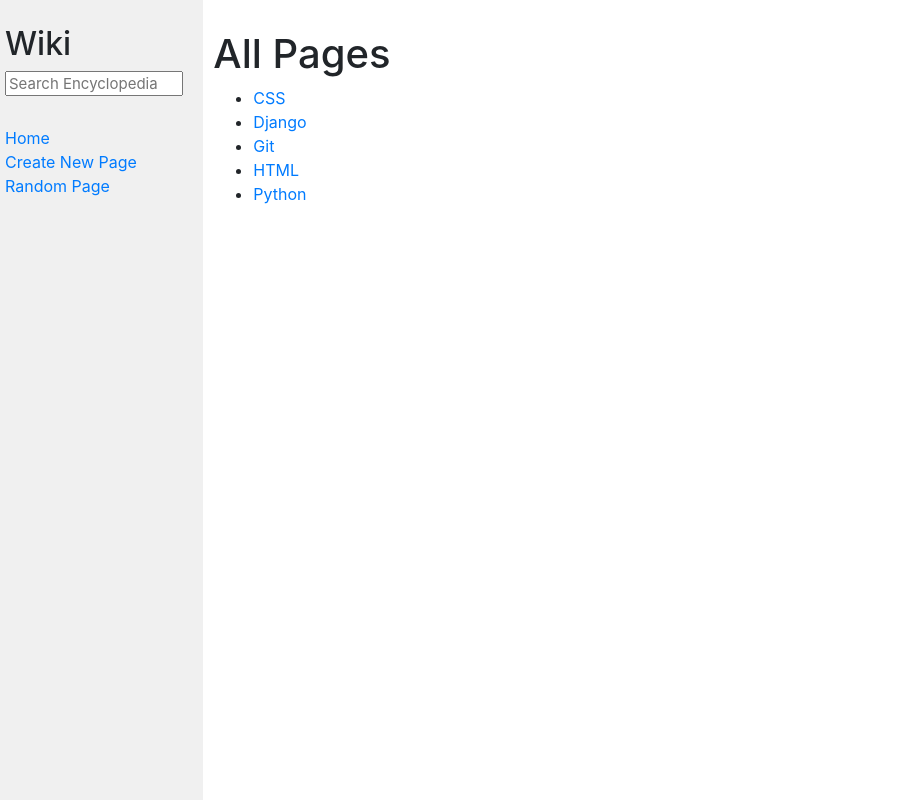
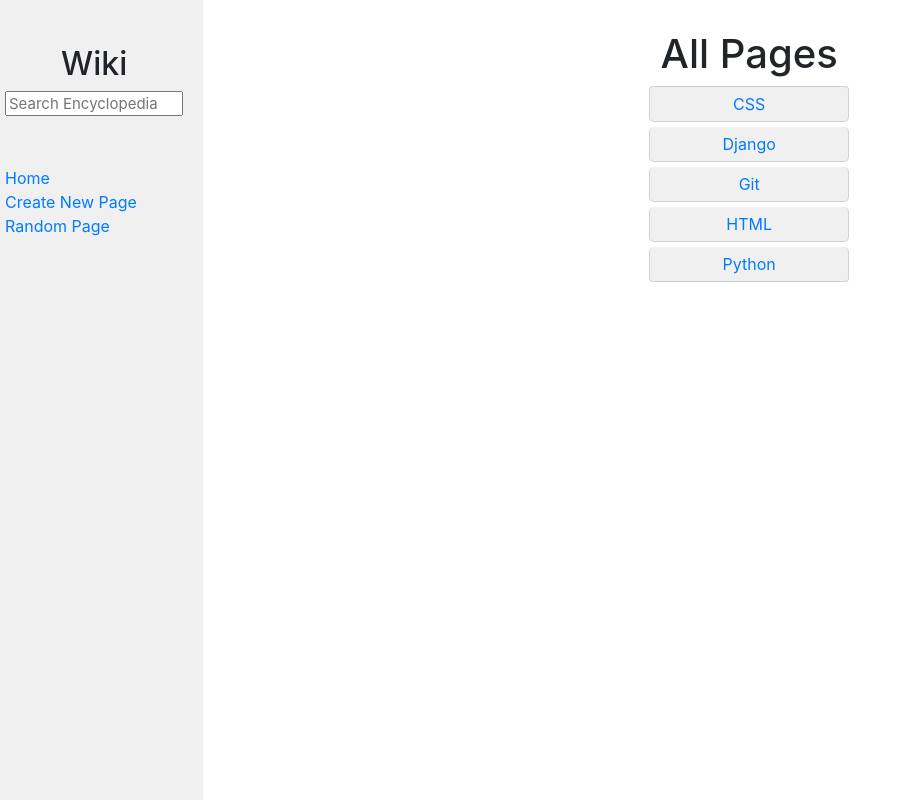
Before and after one commit to Pennini/CS50w, a Django app: page / in a window 1280 px wide. Shown: the whole page, without its empty margins (0-907 px from the left). Run offline with Django 3.2, Linux system fonts and the light colour scheme; some libraries are stand-ins or nearby versions.

Commit message:
CSS finished + project wiki finished

```diff
--- a/wiki/encyclopedia/static/encyclopedia/styles.css
+++ b/wiki/encyclopedia/static/encyclopedia/styles.css
@@ -1,19 +1,48 @@
 body {
     margin: 0;
     background-color: white;
+}
+
+.container {
+    word-wrap: break-word;
+    text-align: center;
+}
+.container ul {
+    margin: 0;
+    padding: 0;
+    text-align: center;
+  }
+
+.container ul li {
+    width: 200px;
+    display: list-item;
+    margin-bottom: 5px;
+    margin-right: auto;
+    margin-left: auto;
+    padding: 5px;
+    border-radius: 5px;
+ }
+
+form {
+    text-align: center;
+}
+form input[type="text"], form input[type="submit"], form textarea {
+    display: block;
+    margin: 0 auto;
+    margin-bottom: 10px;
 }
 
 code {
     white-space: pre;
 }
 
-h1 {
-    margin-top: 0px;
+h1, h2, h3, h4, h5, h6 {
+    text-align: center;
     padding-top: 20px;
 }
 
 textarea {
-    height: 90vh;
+    height: 65vh;
     width: 80%;
 }
 
@@ -36,7 +65,3 @@
 .sidebar h2 {
     margin-top: 5px;
 }
-
-.container {
-
-}
--- a/wiki/encyclopedia/templates/encyclopedia/index.html
+++ b/wiki/encyclopedia/templates/encyclopedia/index.html
@@ -5,11 +5,11 @@
 {% endblock %}
 
 {% block body %}
-    <div style="container">
+    <div class="container">
         <h1>All Pages</h1>
-        <ul>
+        <ul class="list-group">
             {% for entry in entries %}
-                <li><a href="{% url 'encyclopedia:entry' entry %}">{{ entry }}</a></li>
+                <li class="list-group-item" style="background-color: #f0f0f0; list-style: none;"><a href="{% url 'encyclopedia:entry' entry %}">{{ entry }}</a></li>
             {% endfor %}
         </ul>
     </div>
--- a/wiki/encyclopedia/templates/encyclopedia/search.html
+++ b/wiki/encyclopedia/templates/encyclopedia/search.html
@@ -6,6 +6,7 @@
 
 {% block body %}
 <div class="container">
+    <h1>Search Results</h1>
     <ul>
         {% if entry %}
             {% for en in entry %}
```
